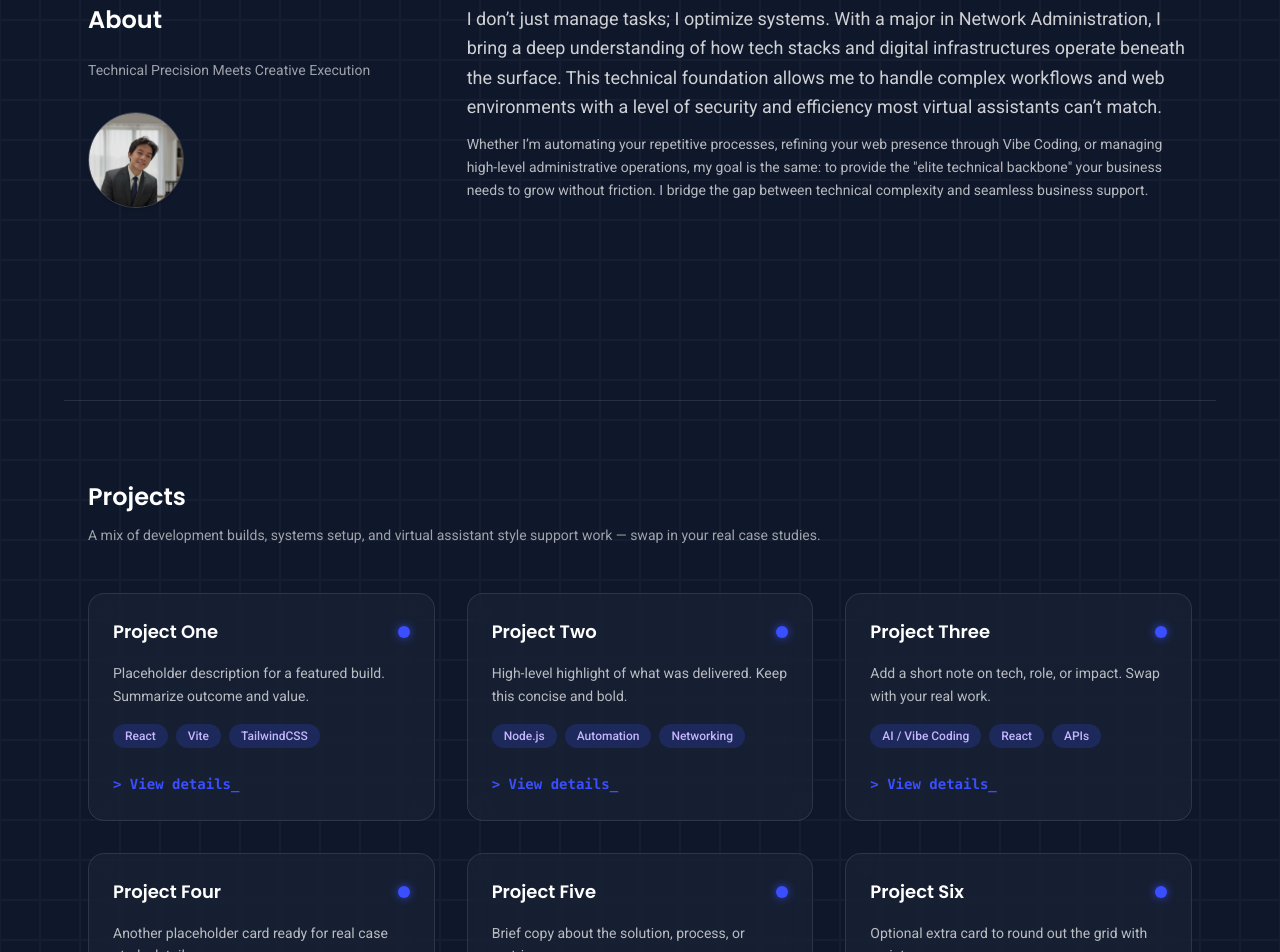
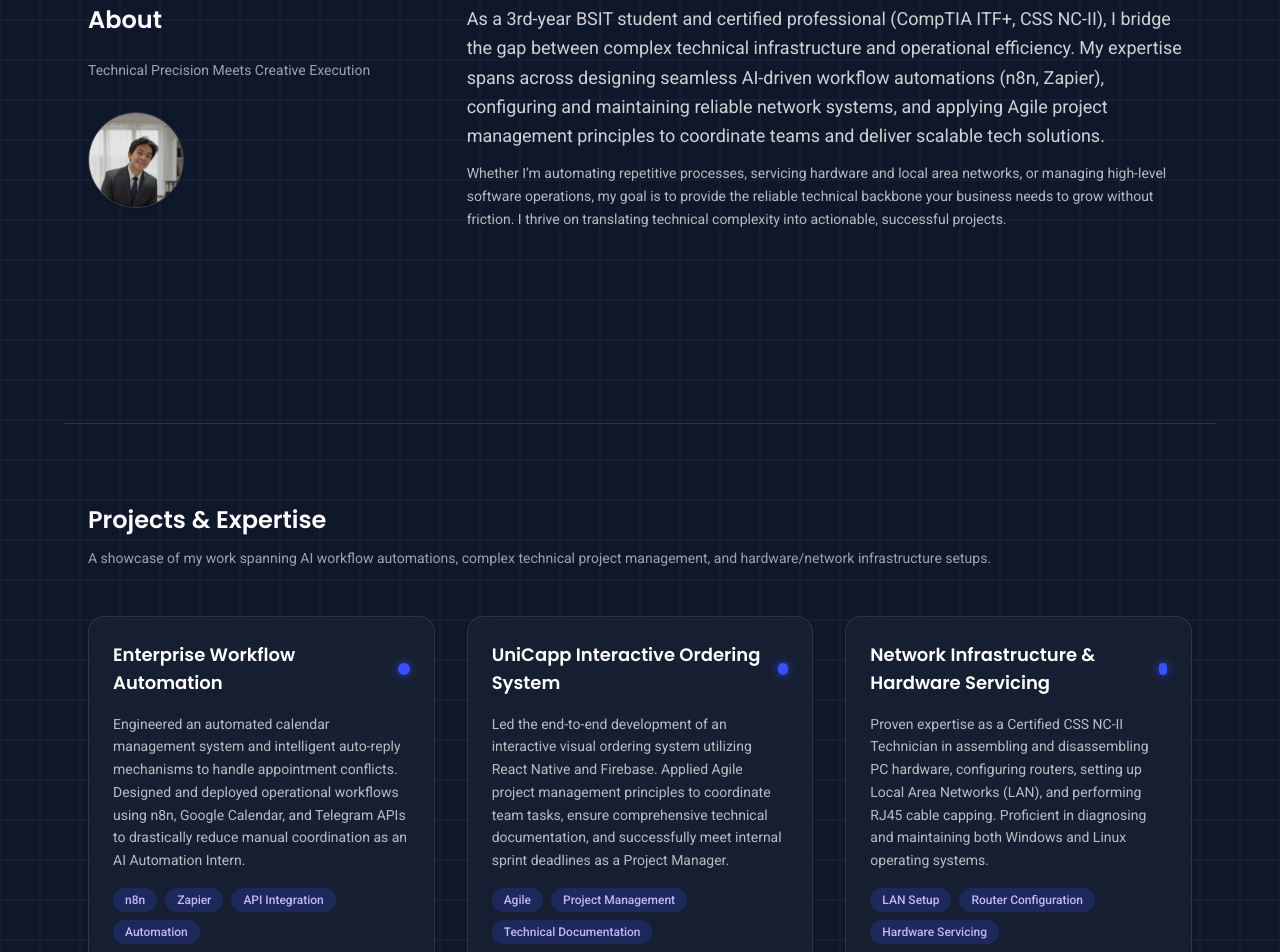
Before and after one commit to KnightMarc/vibe-portfolio-site, a React (Vite) app: page / in a window 1280 px wide. Shown: the part 1420-2372 px from the top of the page. Built offline with nearby package versions, Linux system fonts and the light colour scheme.

Commit message:
feat: align portfolio with automation, networking, and project management roles

```diff
--- a/src/components/About.jsx
+++ b/src/components/About.jsx
@@ -34,11 +34,10 @@ function About() {
       >
         <div className="space-y-3">
           <p className="text-lg leading-relaxed text-black/75 dark:text-white/80">
-            I don’t just manage tasks; I optimize systems. With a major in Network Administration, I bring a deep understanding of how tech stacks and digital infrastructures operate beneath the surface. This technical foundation allows me to handle complex workflows and web environments with a level of security and efficiency most virtual assistants can’t match.
-
+            As a 3rd-year BSIT student and certified professional (CompTIA ITF+, CSS NC-II), I bridge the gap between complex technical infrastructure and operational efficiency. My expertise spans across designing seamless AI-driven workflow automations (n8n, Zapier), configuring and maintaining reliable network systems, and applying Agile project management principles to coordinate teams and deliver scalable tech solutions.
           </p>
           <p className="text-sm leading-relaxed text-black/70 dark:text-white/70">
-            Whether I’m automating your repetitive processes, refining your web presence through Vibe Coding, or managing high-level administrative operations, my goal is the same: to provide the "elite technical backbone" your business needs to grow without friction. I bridge the gap between technical complexity and seamless business support.
+            Whether I’m automating repetitive processes, servicing hardware and local area networks, or managing high-level software operations, my goal is to provide the reliable technical backbone your business needs to grow without friction. I thrive on translating technical complexity into actionable, successful projects.
           </p>
         </div>
       </motion.div>
--- a/src/components/Hero.jsx
+++ b/src/components/Hero.jsx
@@ -11,7 +11,7 @@ function Hero() {
         </span>
       </div>
       <p className="text-sm uppercase tracking-wider text-violentBlue font-medium dark:text-violet-400">
-        TECHNICAL SOLUTIONS ARCHITECT / WORKFLOW AUTOMATION EXPERT / VIBE CODER
+        AUTOMATION SPECIALIST / NETWORK TECHNICIAN / PROJECT MANAGER
       </p>
       <div className="flex flex-col gap-10 md:flex-row md:items-center">
         <div className="flex flex-col max-w-3xl">
@@ -19,7 +19,7 @@ function Hero() {
             Knight Marc Xavier
           </h1>
           <p className="mt-4 text-lg text-black/70 leading-relaxed font-normal dark:text-white/70">
-            I build automated workflows, craft intuitive web experiences via Vibe Coding, and provide elite technical assistance to scale your business.
+            Detail-oriented IT professional specializing in engineering automated workflows, maintaining robust network infrastructures, and leading technical projects to successful delivery.
           </p>
 
         </div>
--- a/src/components/Projects.jsx
+++ b/src/components/Projects.jsx
@@ -2,37 +2,22 @@ import { motion } from 'framer-motion';
 
 const projects = [
   {
-    title: 'Project One',
+    title: 'Enterprise Workflow Automation',
     description:
-      'Placeholder description for a featured build. Summarize outcome and value.',
-    tags: ['React', 'Vite', 'TailwindCSS'],
+      'Engineered an automated calendar management system and intelligent auto-reply mechanisms to handle appointment conflicts. Designed and deployed operational workflows using n8n, Google Calendar, and Telegram APIs to drastically reduce manual coordination as an AI Automation Intern.',
+    tags: ['n8n', 'Zapier', 'API Integration', 'Automation'],
   },
   {
-    title: 'Project Two',
+    title: 'UniCapp Interactive Ordering System',
     description:
-      'High-level highlight of what was delivered. Keep this concise and bold.',
-    tags: ['Node.js', 'Automation', 'Networking'],
+      'Led the end-to-end development of an interactive visual ordering system utilizing React Native and Firebase. Applied Agile project management principles to coordinate team tasks, ensure comprehensive technical documentation, and successfully meet internal sprint deadlines as a Project Manager.',
+    tags: ['Agile', 'Project Management', 'Technical Documentation'],
   },
   {
-    title: 'Project Three',
+    title: 'Network Infrastructure & Hardware Servicing',
     description:
-      'Add a short note on tech, role, or impact. Swap with your real work.',
-    tags: ['AI / Vibe Coding', 'React', 'APIs'],
-  },
-  {
-    title: 'Project Four',
-    description: 'Another placeholder card ready for real case study details.',
-    tags: ['TailwindCSS', 'Design Systems'],
-  },
-  {
-    title: 'Project Five',
-    description: 'Brief copy about the solution, process, or metrics.',
-    tags: ['Networking', 'Automation'],
-  },
-  {
-    title: 'Project Six',
-    description: 'Optional extra card to round out the grid with variety.',
-    tags: ['React', 'AI / Vibe Coding'],
+      'Proven expertise as a Certified CSS NC-II Technician in assembling and disassembling PC hardware, configuring routers, setting up Local Area Networks (LAN), and performing RJ45 cable capping. Proficient in diagnosing and maintaining both Windows and Linux operating systems.',
+    tags: ['LAN Setup', 'Router Configuration', 'Hardware Servicing'],
   },
 ];
 
@@ -43,10 +28,9 @@ function Projects() {
       className="container flex flex-col gap-12 border-t border-black/10 py-16 md:py-20 mt-24 md:mt-28 dark:border-white/10"
     >
       <div className="flex flex-col gap-3">
-        <h2 className="text-2xl font-semibold heading-font dark:text-white">Projects</h2>
+        <h2 className="text-2xl font-semibold heading-font dark:text-white">Projects & Expertise</h2>
         <p className="text-sm text-black/60 dark:text-white/60">
-          A mix of development builds, systems setup, and virtual assistant
-          style support work — swap in your real case studies.
+          A showcase of my work spanning AI workflow automations, complex technical project management, and hardware/network infrastructure setups.
         </p>
       </div>
       <div className="grid gap-8 sm:grid-cols-2 lg:grid-cols-3">
```
